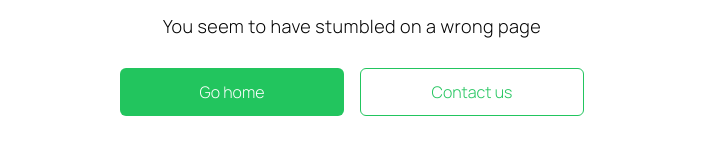
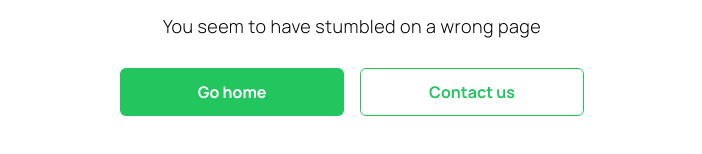
Before and after one commit to workshopapps/investment.web, a React (Create React App) app in the folder frontend/: page /download in a window 1280 px wide. Shown: the part 562-716 px from the top of the page, without its empty margins (288-990 px from the left). Built offline with nearby package versions, Linux system fonts and the light colour scheme.

Commit message:
Adjusted the buttons

```diff
--- a/frontend/src/pages/error/index.jsx
+++ b/frontend/src/pages/error/index.jsx
@@ -15,11 +15,11 @@ const ErrorPage = () => {
                             You seem to have stumbled on a wrong page
                         </p>
                         <div className="flex flex-col w-full gap-4 md:flex-row md:justify-center">
-                            <button className="bg-green-500 text-base h-12 rounded-md text-white font-HauoraLight md:w-56">
+                            <button className="bg-green-500 text-base h-12 rounded-md text-white font-HauoraBold md:w-56">
                                 <Link to={'/'}>Go home</Link>
                             </button>
-                            <button className="bg-text text-base h-12 rounded-md text-green-500 font-HauoraLight border border-1 border-green-500 md:w-56">
-                                <Link to={'/'}>Contact us</Link>
+                            <button className="bg-text text-base h-12 rounded-md text-green-500 font-HauoraBold border border-1 border-green-500 md:w-56">
+                                <Link to={'/contact'}>Contact us</Link>
                             </button>
                         </div>
                     </div>
```
